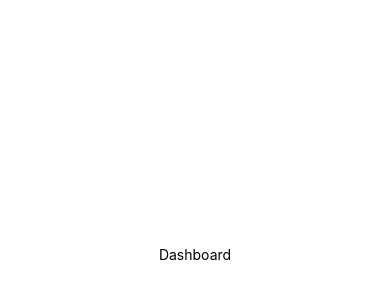
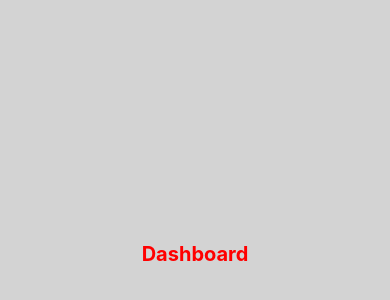
Before and after one commit to Arthur-art/ReactNative-ignite-rocketseat, a React Native app in the folder react-native-apps/gofinance/: screen / in a window 390 px wide. Shown: the part 168-468 px from the top of the page. Built offline with nearby package versions, Linux system fonts and the light colour scheme.

Commit message:
Trabalhando com lib styled components

```diff
--- a/react-native-apps/gofinance/package.json
+++ b/react-native-apps/gofinance/package.json
@@ -9,13 +9,15 @@
     "web": "expo start --web"
   },
   "dependencies": {
+    "@types/styled-components-react-native": "^5.1.3",
     "expo": "~44.0.2",
     "expo-splash-screen": "~0.14.1",
     "expo-status-bar": "~1.2.0",
     "react": "17.0.1",
     "react-dom": "17.0.1",
     "react-native": "0.64.3",
-    "react-native-web": "0.17.1"
+    "react-native-web": "0.17.1",
+    "styled-components": "^5.3.3"
   },
   "devDependencies": {
     "@babel/core": "^7.12.9",
--- a/react-native-apps/gofinance/src/screens/Dashboard/Dashboard.tsx
+++ b/react-native-apps/gofinance/src/screens/Dashboard/Dashboard.tsx
@@ -1,19 +1,11 @@
 import React from "react"
-import { Text, View, StyleSheet } from "react-native"
+import { Container, Title } from "./styles"
 
 export const Dashboard = ()=>{
 
     return (
-        <View style={styles.container}>
-            <Text>Dashboard</Text>
-        </View>
+        <Container>
+            <Title>Dashboard</Title>
+        </Container>
     )
 }
-
-const styles = StyleSheet.create({
-    container:{
-        flex:1,
-        justifyContent:"center",
-        alignItems:"center"
-    }
-})
--- /dev/null
+++ b/react-native-apps/gofinance/src/screens/Dashboard/styles.ts
@@ -0,0 +1,14 @@
+import styled from "styled-components/native";
+
+export const Container = styled.View`
+    flex: 1;
+    justify-content: center;
+    align-items: center;
+    background-color: lightgray;
+`;
+
+export const Title = styled.Text`
+    font-size: 20px;
+    color: red;
+    font-weight: bold;
+`;
```
Also changed, not shown: 2 other files (tests, documents, lock files or other folders).
